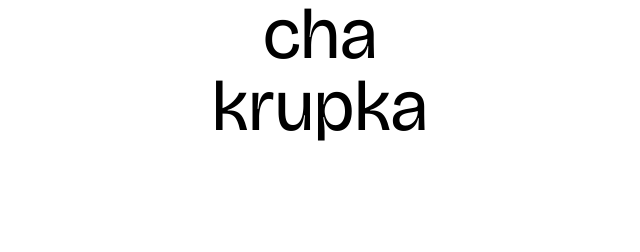
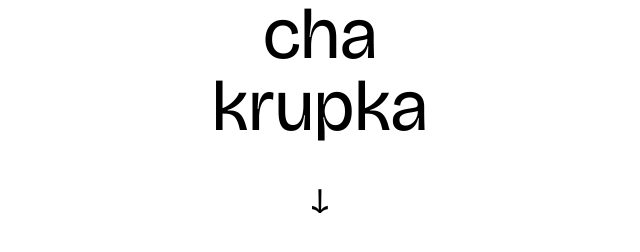
Before and after one commit to chakrupka/me, a React (Vite) app: page / in a window 1280 px wide. Shown: the part 330-582 px from the top of the page, without its empty margins (320-960 px from the left). Built offline with nearby package versions, Linux system fonts and the light colour scheme.

Commit message:
add visual scroll queue

```diff
--- a/src/components/Home.tsx
+++ b/src/components/Home.tsx
@@ -108,12 +108,18 @@ function Home() {
           style={{ transform: `scaleY(${scale})` }}
         />
         <div
-          className="pointer-events-auto absolute inset-x-0 top-0 flex justify-center will-change-transform"
+          className="pointer-events-auto absolute inset-x-0 top-0 flex flex-col items-center justify-center will-change-transform"
           style={{ transform: `translateY(${shift}px)` }}
         >
           <h1 className="pointer-events-none text-7xl text-black select-none dark:text-white">
             krupka
           </h1>
+          <p
+            className="pt-10 text-4xl dark:text-white"
+            style={{ opacity: `${scale == 1 ? 1 : scale - 0.3}` }}
+          >
+            ↓
+          </p>
         </div>
       </div>
     </div>
```
